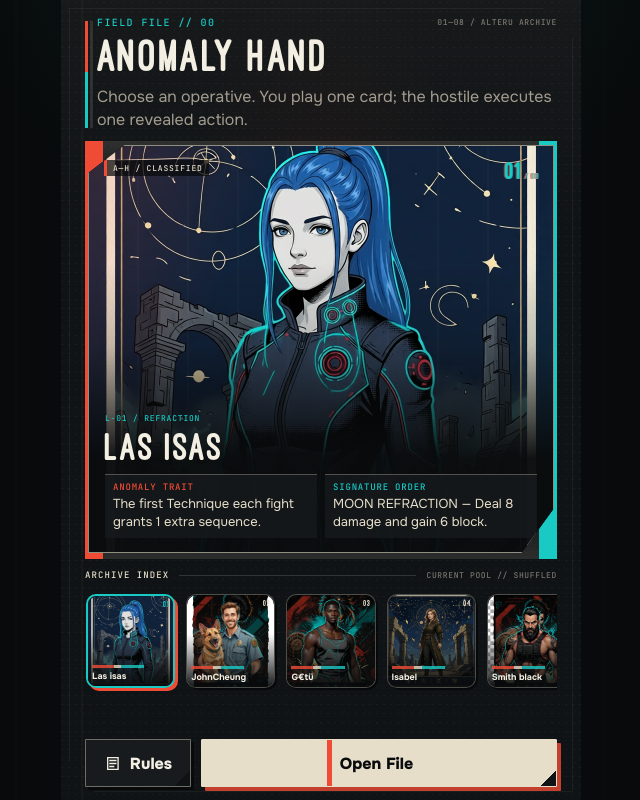
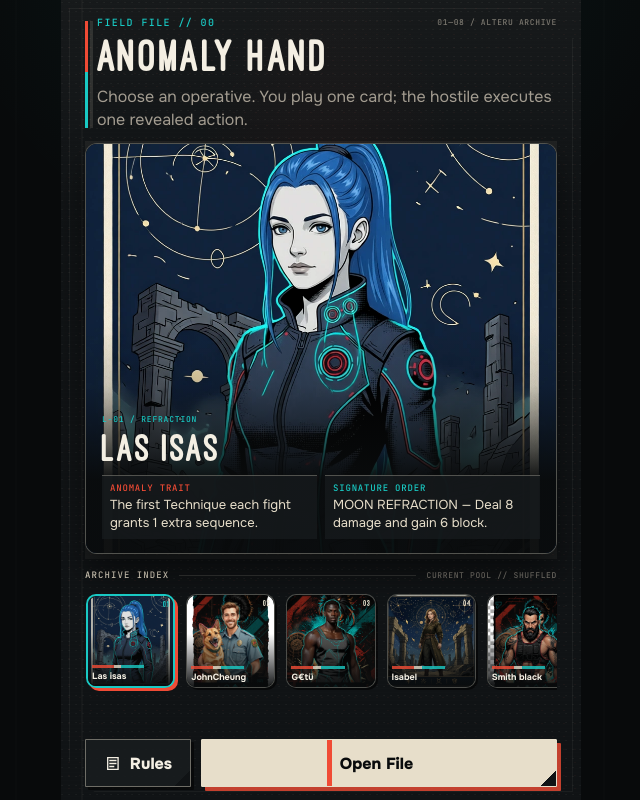
Before and after one commit to yinxinghuan/anomaly-hand, a React (Vite) app: page / in a window 1280 px wide. Shown: the whole page, without its empty margins (319-959 px from the left). Built offline with nearby package versions, Linux system fonts and the light colour scheme.

Commit message:
fix: align archive card masks with artwork

```diff
--- a/src/AnomalyHand/AnomalyHand.less
+++ b/src/AnomalyHand/AnomalyHand.less
@@ -723,10 +723,8 @@ html[lang="zh-CN"] .ah-reward-card > strong {
     min-height: 0;
     display: grid;
     place-items: stretch;
-    padding: 4px 3px 6px;
-    background:
-      linear-gradient(90deg, @red 0 18px, transparent 18px calc(100% - 18px), @cyan calc(100% - 18px)),
-      linear-gradient(180deg, fade(@paper, 13%), transparent 12%, transparent 88%, fade(@paper, 13%));
+    padding: 2px 0 5px;
+    background: linear-gradient(180deg, fade(@paper, 7%), transparent 13%, transparent 88%, fade(@paper, 6%));
   }
 
   &__archive-label {
@@ -763,12 +761,10 @@ html[lang="zh-CN"] .ah-reward-card > strong {
   position: relative;
   min-height: 0;
   overflow: hidden;
-  border: 1px solid fade(@paper, 58%);
+  border: 1px solid fade(@paper, 28%);
+  border-radius: 12px;
   background: @carbon;
-  box-shadow:
-    5px 5px 0 fade(@red, 58%),
-    -2px 2px 0 fade(@cyan, 36%);
-  clip-path: polygon(8% 0, 100% 0, 100% 89%, 93% 100%, 0 100%, 0 7%);
+  box-shadow: 0 18px 34px fade(#000, 48%), inset 0 1px 0 fade(@paper, 18%);
 
   &::before {
     content: "";
@@ -776,24 +772,11 @@ html[lang="zh-CN"] .ah-reward-card > strong {
     inset: 0;
     z-index: 3;
     pointer-events: none;
-    background:
-      linear-gradient(180deg, transparent 29%, fade(@ink, 19%) 49%, fade(@ink, 97%) 77%),
-      linear-gradient(112deg, fade(@red, 17%), transparent 30% 76%, fade(@cyan, 12%)),
-      repeating-linear-gradient(90deg, transparent 0 48px, fade(@paper, 5%) 49px, transparent 50px);
+    background: linear-gradient(180deg, transparent 44%, fade(@ink, 18%) 59%, fade(@ink, 97%) 82%);
   }
 
   &::after {
-    content: "A—H / CLASSIFIED";
-    position: absolute;
-    z-index: 7;
-    top: 14px;
-    left: 15px;
-    padding: 4px 6px;
-    border-left: 3px solid @red;
-    background: fade(@ink, 72%);
-    color: @paper;
-    font: 500 8px/1 "AH Mono", monospace;
-    letter-spacing: .1em;
+    display: none;
   }
 
   &__art {
@@ -813,27 +796,7 @@ html[lang="zh-CN"] .ah-reward-card > strong {
   }
 
   &__serial {
-    position: absolute;
-    z-index: 7;
-    top: 12px;
-    right: 14px;
-    display: flex;
-    align-items: baseline;
-    gap: 3px;
-    color: @cyan;
-    .ah-number-accent();
-    letter-spacing: .035em;
-
-    span {
-      font-size: 25px;
-      line-height: 1;
-    }
-
-    i {
-      color: @dust;
-      font-style: normal;
-      font-size: 9px;
-    }
+    display: none;
   }
 
   &__copy {
@@ -1392,28 +1355,19 @@ html[lang="zh-CN"] .ah-reward-card > strong {
     position: relative;
     min-height: 0;
     overflow: hidden;
-    border: 1px solid fade(@paper, 46%);
-    border-radius: 1px;
+    border: 1px solid fade(@paper, 28%);
+    border-radius: 12px;
     background: @carbon;
-    box-shadow: 4px 4px 0 fade(#000, 58%);
-    clip-path: polygon(9% 0, 100% 0, 100% 88%, 90% 100%, 0 100%, 0 8%);
+    box-shadow: 0 12px 26px fade(#000, 52%), inset 0 1px 0 fade(@paper, 16%);
 
     &::before {
-      content: "";
-      position: absolute;
-      z-index: 4;
-      inset: 6px;
-      pointer-events: none;
-      border: 1px solid fade(@paper, 18%);
-      clip-path: polygon(8% 0, 100% 0, 100% 89%, 89% 100%, 0 100%, 0 8%);
+      display: none;
     }
   }
 
   &__hero-card {
-    border-color: fade(@cyan, 76%);
-    box-shadow:
-      4px 4px 0 fade(@red, 52%),
-      inset 0 0 0 1px fade(@paper, 25%);
+    border-color: fade(@cyan, 52%);
+    box-shadow: 0 12px 26px fade(#000, 52%), inset 0 1px 0 fade(@paper, 18%);
   }
 
   &__enemy-label,
@@ -2139,17 +2093,13 @@ html[lang="zh-CN"] .ah-reward-card > strong {
   &--rival img {
     object-fit: cover;
     object-position: center;
-    transform: scale(1.08);
+    transform: none;
     filter: saturate(.72) contrast(1.12) hue-rotate(-8deg);
   }
 
   &::before,
   &::after {
-    content: "";
-    position: absolute;
-    z-index: 2;
-    border: 1px solid fade(@cyan, 66%);
-    transform: rotate(45deg);
+    display: none;
   }
 
   &::before {
@@ -2184,47 +2134,11 @@ html[lang="zh-CN"] .ah-reward-card > strong {
   }
 
   &__halo {
-    z-index: 3;
-    position: absolute;
-    top: 11%;
-    left: 50%;
-    width: 61%;
-    aspect-ratio: 1;
-    border: 1px solid fade(@cyan, 48%);
-    border-radius: 50%;
-    transform: translateX(-50%);
-
-    &::before,
-    &::after {
-      content: "";
-      position: absolute;
-      inset: 12%;
-      border: 1px dashed fade(@paper, 28%);
-      border-radius: 50%;
-    }
-
-    &::after {
-      inset: 28%;
-      border-style: solid;
-      border-color: fade(@red, 55%);
-    }
+    display: none;
   }
 
   &__mark {
-    position: absolute;
-    left: 50%;
-    transform: translateX(-50%);
-  }
-
-  &__mark {
-    z-index: 5;
-    top: 49%;
-    width: 11%;
-    aspect-ratio: 1;
-    border: 2px solid @red;
-    border-radius: 50%;
-    box-shadow: 4px 0 0 @cyan;
-    opacity: .84;
+    display: none;
   }
 }
 
```
Also changed, not shown: doc/technical.md (+1 -1 lines), doc/visual-qa.md (+6 -0 lines).
